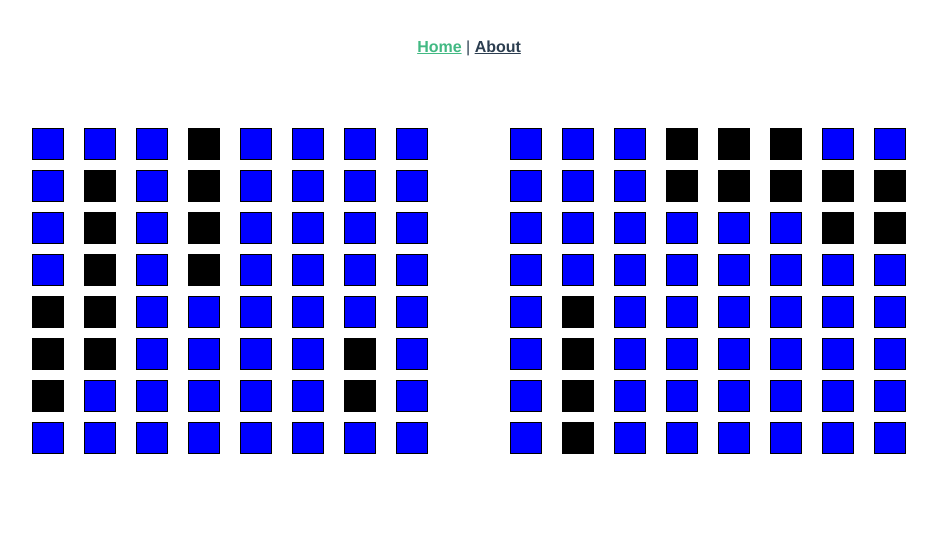
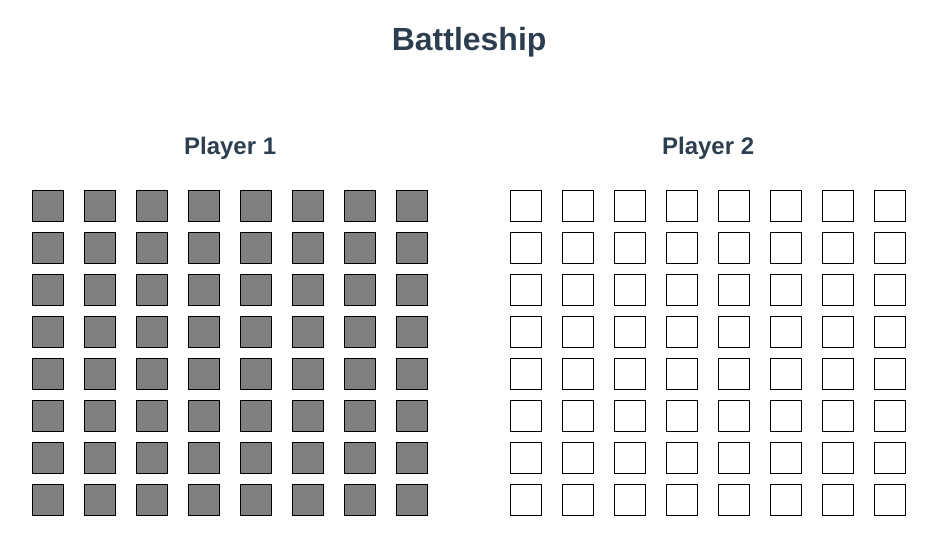
Before and after one commit to robesansan/battleship, a Vue app: page / in a window 1280 px wide. Shown: the top 554 px of the page, without its empty margins (171-1108 px from the left). Built offline with nearby package versions, Linux system fonts and the light colour scheme.

Commit message:
feat: changing player management

```diff
--- a/src/App.vue
+++ b/src/App.vue
@@ -1,10 +1,10 @@
 <template>
   <div id="app">
-    <div id="nav">
+    <!-- <div id="nav">
       <router-link to="/">Home</router-link> |
       <router-link to="/about">About</router-link>
-    </div>
-    <router-view/>
+    </div> -->
+    <router-view />
   </div>
 </template>
 
--- a/src/components/Cell.vue
+++ b/src/components/Cell.vue
@@ -1,10 +1,9 @@
 <template>
-  <div @click="clickCell">
-    <div
-      class="cell"
-      v-if="cellData.ship"
-      :class="{ ship: cellData.ship, hit: cellData.hit }"
-    ></div>
+  <div>
+    <div v-if="cellData.hit" class="cell hit-cell"></div>
+    <div v-else-if="cellData.tried" class="cell tried-cell"></div>
+    <div v-else-if="blocked" class="cell blocked-cell"></div>
+    <div v-else class="cell clickable-cell" @click="clickCell"></div>
   </div>
 </template>
 
@@ -13,13 +12,14 @@ export default {
   name: "Cell",
   props: {
     cellData: Object,
+    blocked: Boolean,
   },
   methods: {
     clickCell() {
       if (this.cellData.ship) {
         this.$emit("hit", this.cellData);
       } else {
-        console.log("MISS");
+        this.$emit("miss", this.cellData);
       }
     },
   },
@@ -28,16 +28,33 @@ export default {
 
 <style lang="scss" scoped>
 .cell {
-  cursor: pointer;
   height: 30px;
-  background-color: blue;
 
-  &.ship {
+  .blocked-cell {
+    background-color: #fff;
+    cursor: default;
+  }
+
+  .hit-cell {
     background-color: #000;
+    cursor: default;
   }
-  &.hit {
-    background-color: red;
-    cursor: default;
+
+  .tried-cell {
+    background-color: blue;
+  }
+
+  .clickable-cell {
+    cursor: pointer;
+    background-color: grey;
+
+    &:hover {
+      opacity: 0.5;
+    }
+
+    /* &.ship {
+      background-color: #000;
+    } */
   }
 }
 </style>
--- a/src/components/Grid.vue
+++ b/src/components/Grid.vue
@@ -6,7 +6,9 @@
         v-for="c in r"
         :key="c.id"
         :cell-data="c"
+        :blocked="blocked"
         @hit="hitShip"
+        @miss="missClick"
       />
     </div>
   </div>
@@ -25,6 +27,7 @@ export default {
   props: {
     size: Number,
     player: Number,
+    playing: Number,
   },
   components: {
     Cell,
@@ -64,6 +67,7 @@ export default {
           y,
           ship: null,
           hit: false,
+          tried: false,
         });
       }
     }
@@ -123,6 +127,21 @@ export default {
 
     hitShip(cellData) {
       this.rows[cellData.x][cellData.y].hit = true;
+      this.rows[cellData.x][cellData.y].tried = true;
+
+      this.$emit("change-player");
+    },
+
+    missClick(cellData) {
+      this.rows[cellData.x][cellData.y].tried = true;
+
+      this.$emit("change-player");
+    },
+  },
+
+  computed: {
+    blocked() {
+      return this.player != this.playing;
     },
   },
 };
--- a/src/views/Home.vue
+++ b/src/views/Home.vue
@@ -1,9 +1,26 @@
 <template>
   <div class="home">
+    <h1>Battleship</h1>
     <table>
       <tr>
-        <td><grid :size="8" :player="1" /></td>
-        <td><grid :size="8" :player="2" /></td>
+        <td>
+          <h2>Player 1</h2>
+          <grid
+            :size="8"
+            :player="1"
+            :playing="playing"
+            @change-player="changePlayer"
+          />
+        </td>
+        <td>
+          <h2>Player 2</h2>
+          <grid
+            :size="8"
+            :player="2"
+            :playing="playing"
+            @change-player="changePlayer"
+          />
+        </td>
       </tr>
     </table>
   </div>
@@ -18,8 +35,19 @@ export default {
   components: {
     Grid,
   },
+  data() {
+    return {
+      playing: 1,
+    };
+  },
 
   created() {},
+
+  methods: {
+    changePlayer() {
+      this.playing = (this.playing++ % 2) + 1;
+    },
+  },
 };
 </script>
 
```
